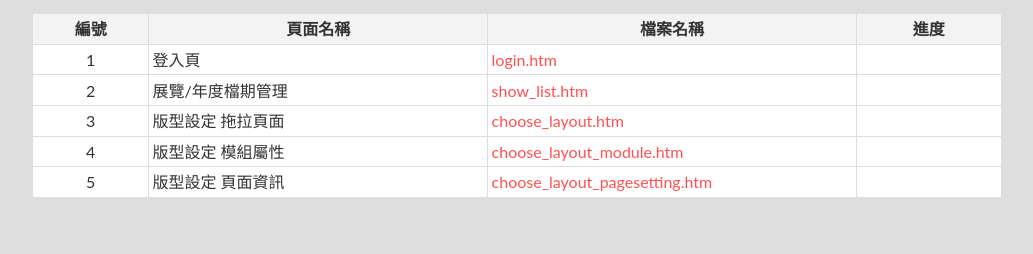
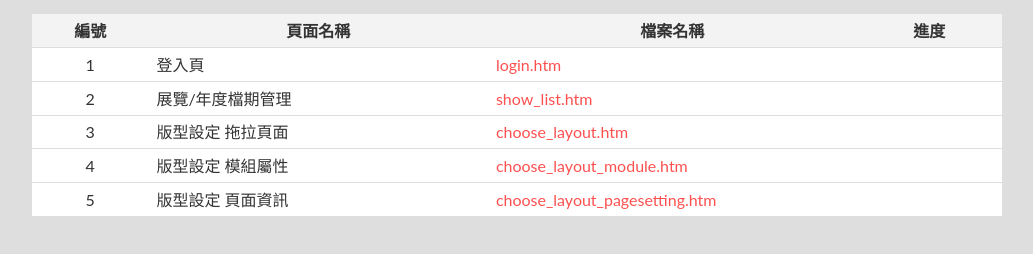
Before and after one commit to HywebU00/2019_TTS_admin, a plain HTML site: page index.htm in a window 1280 px wide. Shown: the part 132-386 px from the top of the page, without its empty margins (123-1156 px from the left). Drawn offline with Linux system fonts and the light colour scheme.

Commit message:
修改table的border-width

```diff
--- a/sass/sass/_table.scss
+++ b/sass/sass/_table.scss
@@ -8,7 +8,7 @@ table {
     }
     th,
     td {
-        padding: .2em;
+        padding: .3em .5em;
         text-align: left;
         .btn, input[type="button"], input[type="submit"]{
             padding:.2em !important;
@@ -17,6 +17,7 @@ table {
     td {
         border: #ddd 1px solid;
         word-break: break-all;
+        border-width: 1px 0;
         a {
             word-break: break-all;
         }
@@ -25,6 +26,7 @@ table {
         background-color: #F3F3F3;
         color: #333;
         border: #DDD 1px solid;
+        border-width: 1px 0;
         text-align: center;
         white-space: nowrap;
     }
```
Also changed, not shown: css/hyui_admin.css, 1 other file.
